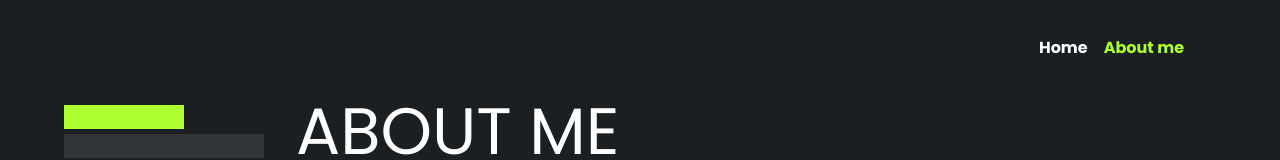
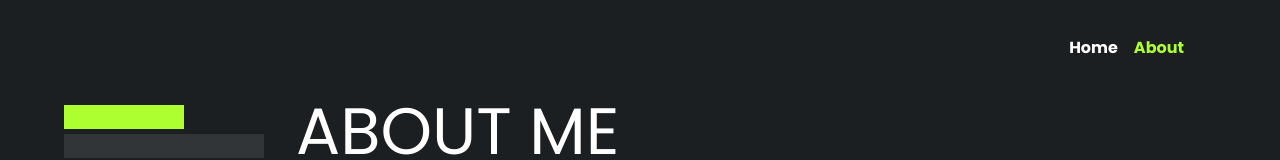
Before and after one commit to smontana/Portfolio, a React (Create React App) app: page /about in a window 1280 px wide. Shown: the top 160 px of the page. Built offline with nearby package versions, Linux system fonts and the light colour scheme; some icons are missing.

Commit message:
fix navbar bug

```diff
--- a/src/components/Navbar/Navbar.jsx
+++ b/src/components/Navbar/Navbar.jsx
@@ -10,19 +10,19 @@ export const Navbar = () => {
     setIsOpen(!isOpen);
   };
 
-  const logoClickHandler = () => {
+  const clickHandler = () => {
     if (isOpen) setIsOpen(false);
   }
 
   const navLinks = [
     { to: "/", text: "Home" },
-    { to: "/about", text: "About me" },
+    { to: "/about", text: "About" },
     // { to: "/work", text: "Work" },
   ];
 
   return (
     <nav className={`navbar ${isOpen ? "active" : ""}`}>
-      <div onClick={logoClickHandler} className="navbar-brand">
+      <div onClick={clickHandler} className="navbar-brand">
         <Link to="/">
           <FaCode style={{ color: "#adff30" }} />
         </Link>
@@ -36,7 +36,7 @@ export const Navbar = () => {
                 className={({ isActive, isPending }) =>
                   isPending ? "pending" : isActive ? "active-link" : ""
                 }
-                onClick={toggleNavbar}
+                onClick={clickHandler}
               >
                 {text}
               </NavLink>
```
